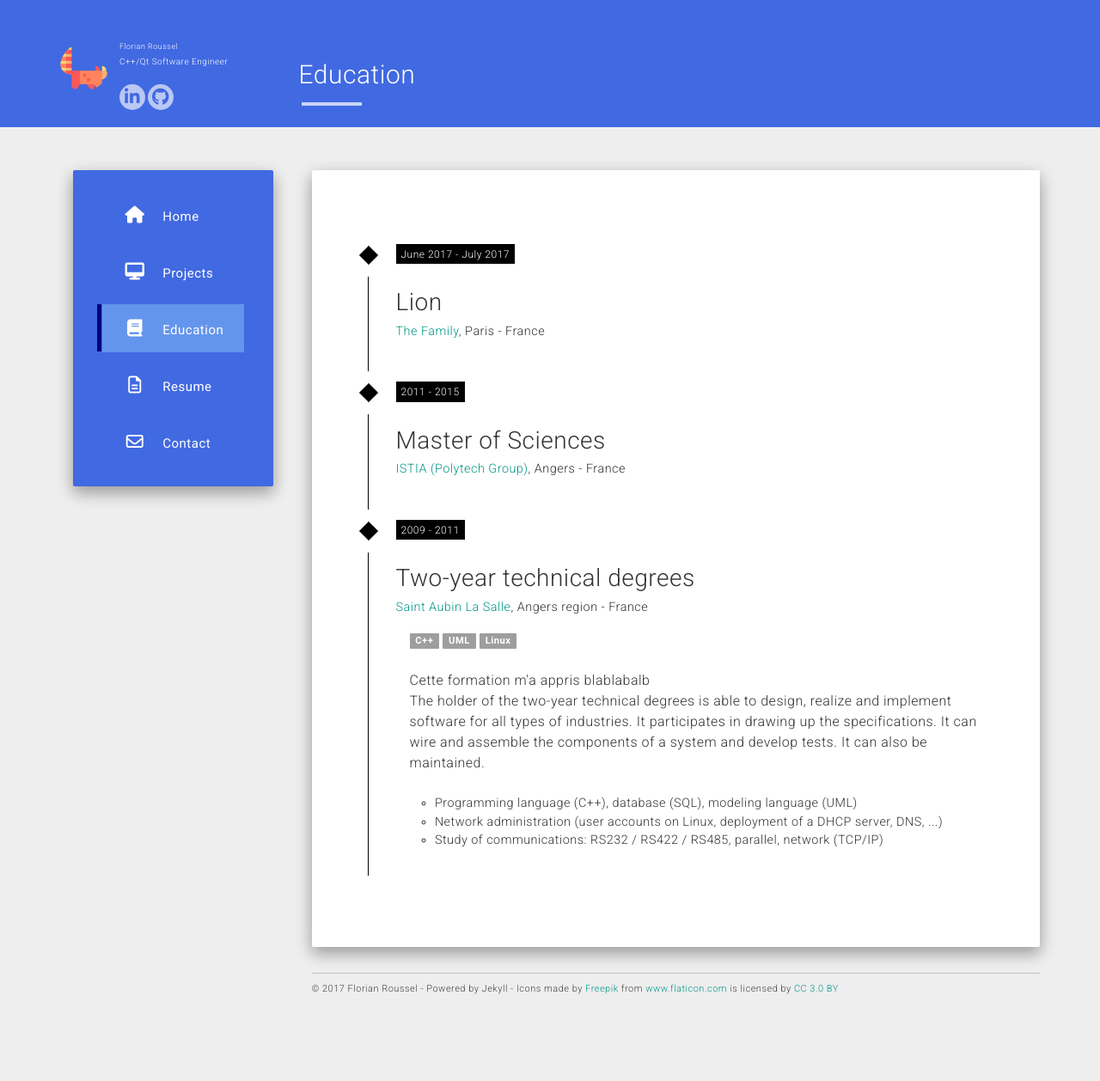
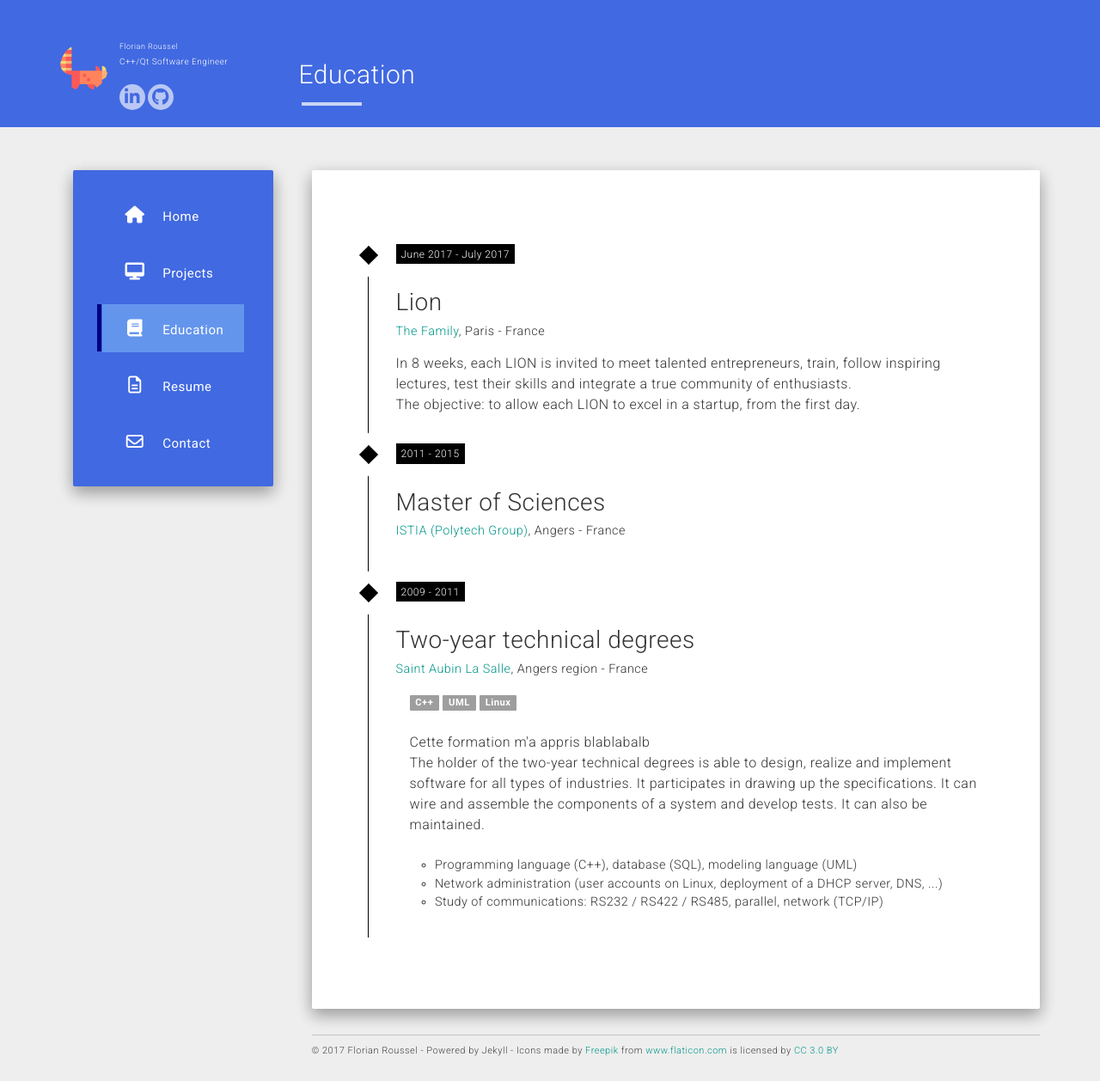
Before and after one commit to clement-roblot/karlito139.github.io, a Jekyll site: the page built from education.md, in a window 1280 px wide. Shown: the whole page at 86% size. Built offline with Jekyll 4.4.1, drawn with Linux system fonts in a browser that asks for light colours; nearby versions of some CDN libraries; before the commit the page ends 1186 px from its top, so only the background shows below that.

Commit message:
- Ajout de l'education à LION.

```diff
--- a/education.md
+++ b/education.md
@@ -10,6 +10,9 @@ permalink: /education/
       <p class="timeline-event-thumbnail">June 2017 - July 2017</p>
       <h3>Lion</h3>
       <h4><a href="https://joinlion.co/" target="_blank">The Family</a>, Paris - France</h4>
+      In 8 weeks, each LION is invited to meet talented entrepreneurs, train, follow inspiring lectures, test their skills and integrate a true community of enthusiasts.
+      <br/>
+      The objective: to allow each LION to excel in a startup, from the first day.
     </div>
   </li>
   <li class="timeline-event">
```
